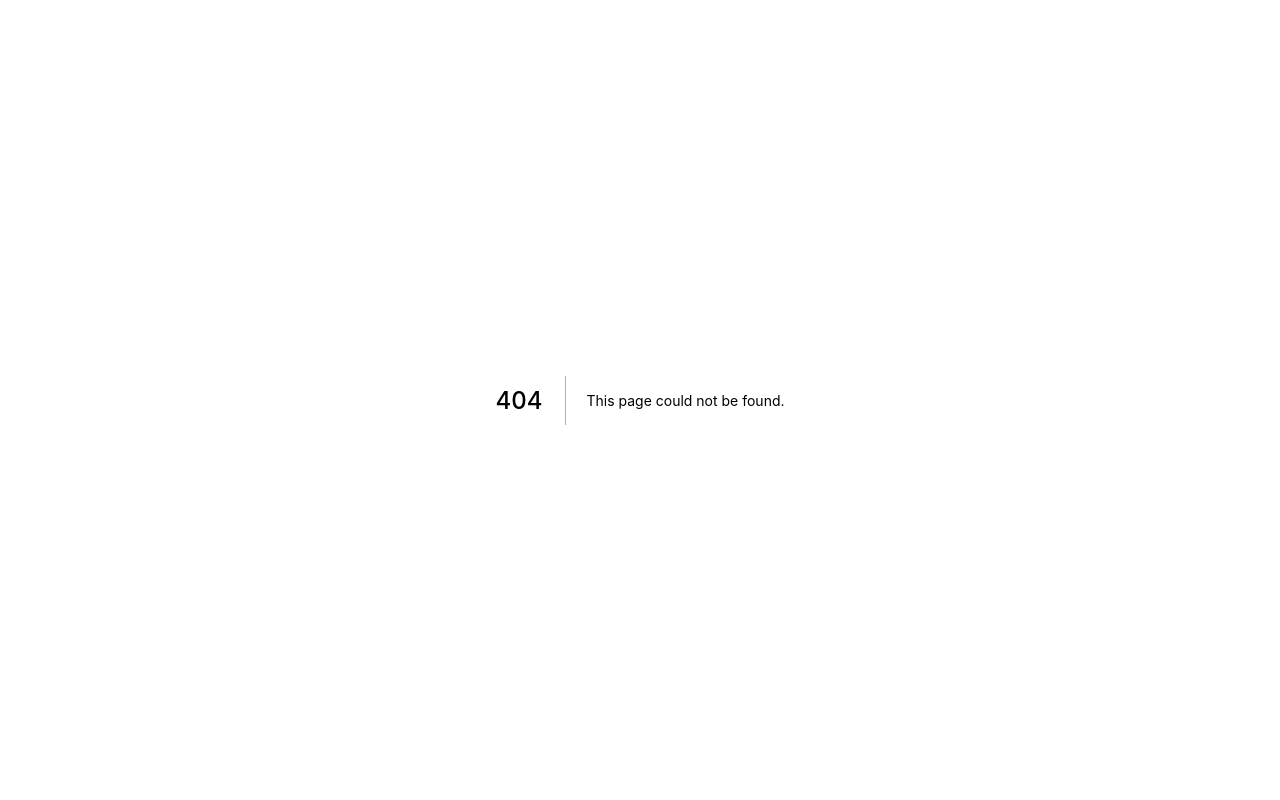
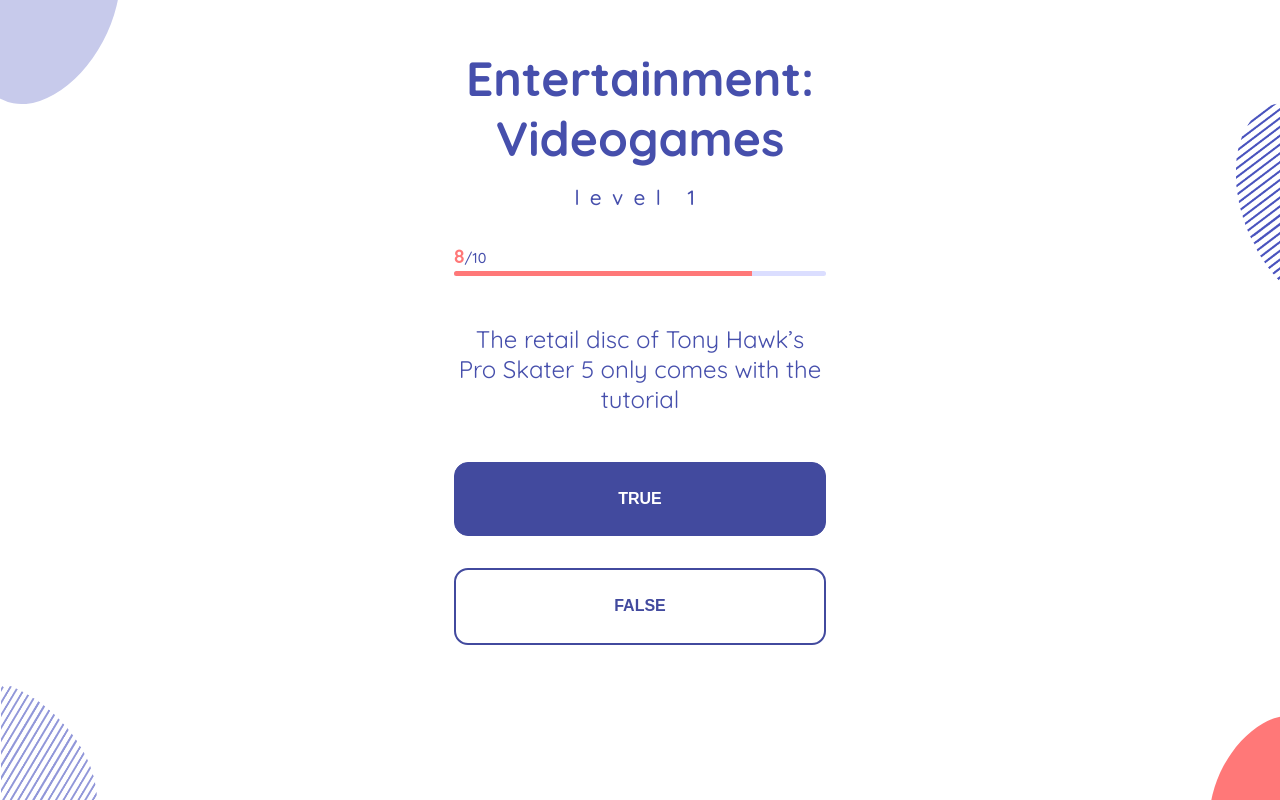
Before and after one commit to njihiamark/quiz-app-next, a Next.js app: page /play/1 in a window 1280 px wide. Before the commit this address had no page. Built offline with nearby package versions, Linux system fonts and the light colour scheme.

Commit message:
final layout for the play page

```diff
--- /dev/null
+++ b/src/components/PlayHeader.tsx
@@ -0,0 +1,14 @@
+import React from 'react';
+import styles from './playHeader.module.scss';
+
+
+const WelcomeHeader = () => (
+    <div className={styles["header"]}>
+        <div className={styles["header__title"]}>Entertainment:</div>
+        <div className={styles["header__title"]}>Videogames</div>
+        <div className="mb-1"></div>
+        <div className={styles["header__level"]}>level 1</div>
+    </div>
+);
+
+export default WelcomeHeader;
--- a/src/components/Progress.tsx
+++ b/src/components/Progress.tsx
@@ -3,18 +3,24 @@
 
 type Props = {
     current_qn: number,
-    total_qns: number,
-    percentage: number,
+    total_qns: number
 }
 
-const Progress = ({current_qn=1, total_qns=10,percentage=10}: Props) => (
+const Progress = ({ current_qn = 1, total_qns = 10 }: Props) => {
+    const raw_percentage = (current_qn/total_qns) * 100;
+    const floored_percentage = (raw_percentage);
+    return (
         <>
             <div className={styles["progress-label"]}><span className={styles["progress-label__status"]}>{current_qn}</span>/{total_qns}</div>
             <div className={styles["progress"]}>
-            <div className={styles["progress__bar"]} style={{width:`${percentage}%`}}></div>
+                <div className={styles["progress__bar"]} style={{ width: `${floored_percentage}%` }}></div>
             </div>
+            <div className="mb-3"></div>
+            <div className={styles["question-text"]}>The retail disc of Tony Hawk’s Pro Skater 5 only comes with the tutorial</div>
+            <div className="mb-3"></div>
         </>
+    )
 
-);
+};
 
 export default Progress;
--- a/src/components/button.module.scss
+++ b/src/components/button.module.scss
@@ -30,7 +30,6 @@
       background: transparent;
       border: 1px solid #ffffff;
       color: #ffffff;
-      margin: 30px;
     }
   }
   &--light {
@@ -38,13 +37,13 @@
       background: #424a9e;
       border: 1px solid #424a9e;
       color: #fff;
-      margin: 30px;
+      font-weight: 600;
     }
     &--outline {
       background: #ffffff;
-      border: 1px solid #424a9e;
+      border: 2px solid #424a9e;
       color: #424a9e;
-      margin: 30px;
+      font-weight: 600;
     }
   }
 }
--- /dev/null
+++ b/src/components/playHeader.module.scss
@@ -0,0 +1,40 @@
+.header {
+  text-align: center;
+  .header__title {
+    font-size: 3rem;
+    font-weight: 600;
+  }
+  .header__level {
+    font-weight: 500;
+    font-size: 1.3rem;
+    letter-spacing: 0.5em;
+  }
+}
+
+@media only screen and (max-width: 767px) {
+  .header {
+      padding-top: 4rem;
+    .header__title {
+      font-size: 2rem;
+    }
+    .header__level {
+      font-size: 1rem;
+    }
+  }
+}
+
+@media only screen and (min-width: 768px) and (max-width: 991px) {
+  .header {
+    .header__title {
+      font-size: 2.1rem;
+    }
+  }
+}
+
+@media only screen and (min-width: 992px) and (max-width: 1199px) {
+  .header {
+    .header__title {
+      font-size: 2.5rem;
+    }
+  }
+}
--- a/src/components/progress.module.scss
+++ b/src/components/progress.module.scss
@@ -13,13 +13,25 @@
   }
 }
 
-.progress-label{
+.progress-label {
   line-height: 1.5;
   font-size: 0.9rem;
   font-weight: 500;
-    .progress-label__status{
+  .progress-label__status {
     font-size: 1.2rem;
     color: #ff7878;
     font-weight: 700;
   }
 }
+
+.question-text {
+  font-size: 1.5rem;
+  text-align: center;
+}
+
+@media only screen and (max-width: 767px) {
+  .question-text {
+    font-size: 1rem;
+    text-align: left;
+  }
+}
--- /dev/null
+++ b/src/pages/play/[question].tsx
@@ -0,0 +1,39 @@
+import type { NextPage } from 'next';
+import { useEffect } from 'react';
+import { useRouter } from 'next/router';
+
+import Layout from '../../components/Layout';
+import Progress from '../../components/Progress';
+import Button from '../../components/Button';
+import PlayHeader from '../../components/PlayHeader';
+import { selectQuestions } from '../../features/questions/questionsSlice';
+import { useAppSelector } from '../../app/hooks';
+
+
+const PlayPage: NextPage = () => {
+    const router = useRouter();
+    const {
+        error
+    } = useAppSelector(selectQuestions);
+    useEffect(() => {
+        if (error) {
+            router.push('/welcome', undefined, { shallow: true })
+        }
+    });
+    return (
+        <Layout theme="light">
+            <div className="w-33-auto">
+                <PlayHeader />
+                <div className="mb-2"></div>
+                <Progress current_qn={8} total_qns={10} />
+                <Button label="true" type="filled" theme="light" />
+                <div className="mb-2"></div>
+                <Button label="false" type="outline" theme="light" />
+                <div className="mb-1"></div>
+            </div>
+        </Layout>
+    );
+
+}
+
+export default PlayPage;
--- a/src/pages/welcome.tsx
+++ b/src/pages/welcome.tsx
@@ -55,7 +55,7 @@
             return;
         }
         dispatch(getQuestions({ Amount, Difficulty }));
-        router.push('/play', undefined, { shallow: true })
+        router.push('/play/1', undefined, { shallow: true })
     }
 
     return (
```
Also changed, not shown: src/pages/play.tsx (deleted, +0 -27 lines). Lines whose indentation alone changed are shown as unchanged.
